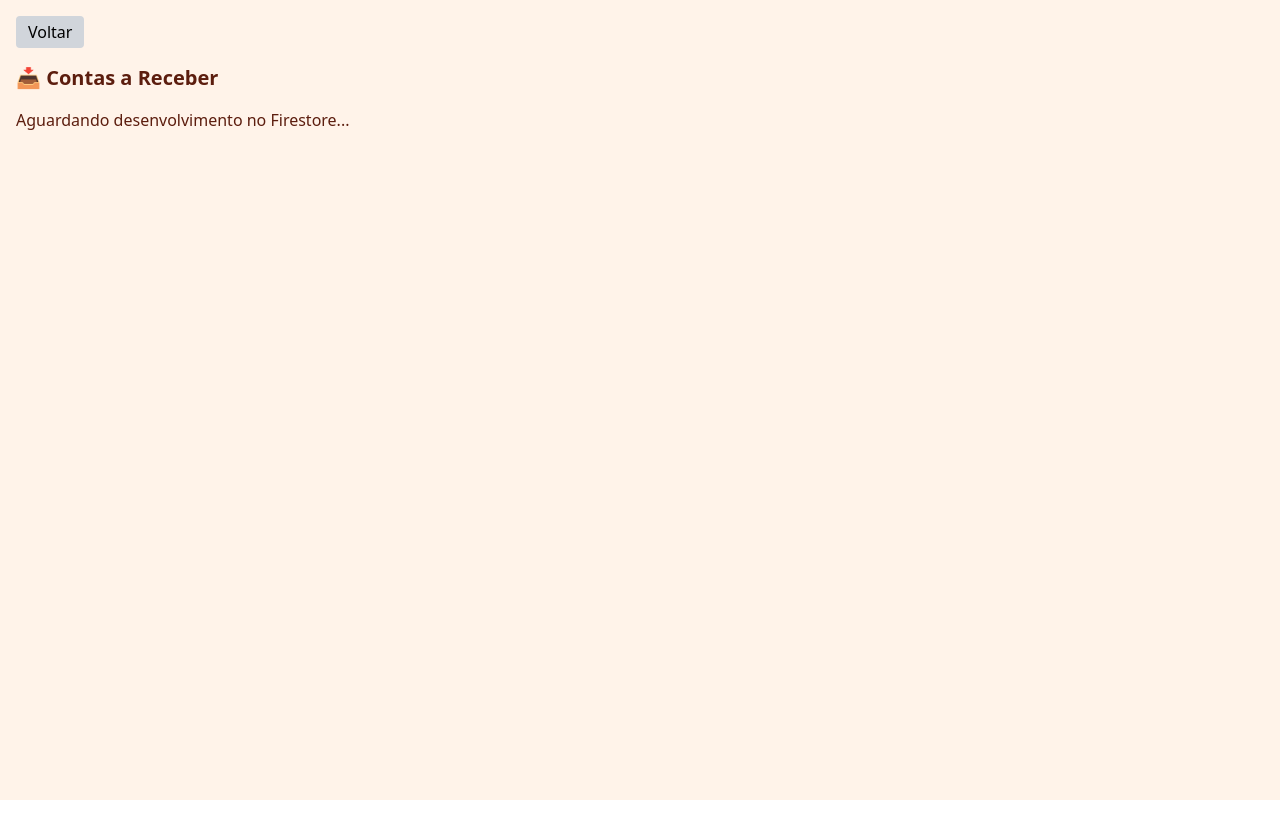
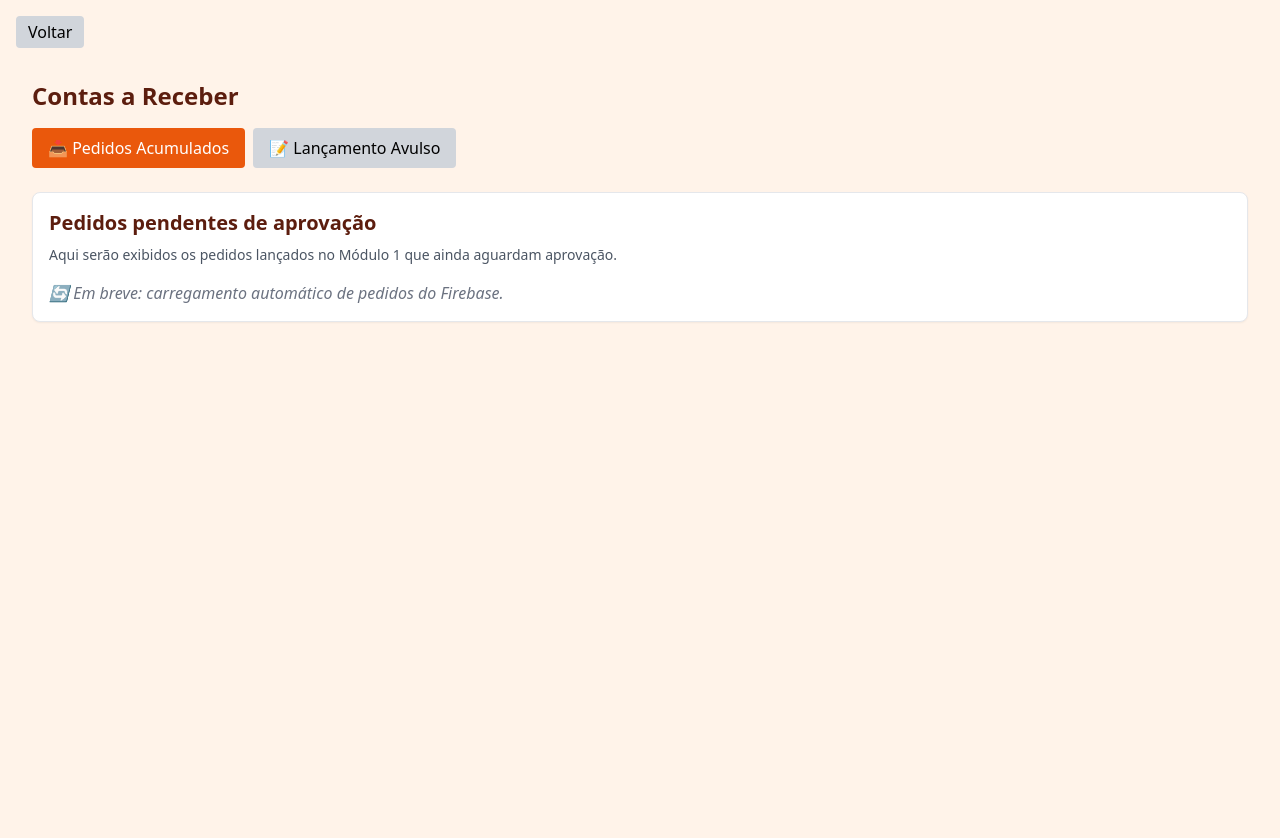
Before and after one commit to Ddnt2409/Dudunite-financeiro, a React (Vite) app: page / in a window 1280 px wide. Both pictures are taken after a click on the button "Contas a Receber". Shown: the top 838 px of the page. Before the commit the page ends 800 px from the top, so only its background shows below. Built offline with nearby package versions, Linux system fonts and the light colour scheme.

Commit message:
Update FnFin007_CtsReceber.jsx

```diff
--- a/src/components/financeiro/FnFin007_CtsReceber.jsx
+++ b/src/components/financeiro/FnFin007_CtsReceber.jsx
@@ -1,12 +1,90 @@
-import React from 'react';
+// === INÍCIO Rec01 – Tela Contas a Receber (Visual) ===
 
-const FnFin007_CtsReceber = () => {
+import React, { useState } from 'react';
+
+const ContasReceber = () => {
+  const [modo, setModo] = useState('pedidos'); // 'pedidos' ou 'avulso'
+
   return (
-    <div>
-      <h2 className="text-xl font-bold mb-4">📥 Contas a Receber</h2>
-      <p>Aguardando desenvolvimento no Firestore...</p>
+    <div className="p-4 bg-[#FFF3E9] min-h-screen text-[#5C1D0E]">
+      <h2 className="text-2xl font-bold mb-4">Contas a Receber</h2>
+
+      {/* Botões de Alternância */}
+      <div className="flex flex-wrap gap-2 mb-6">
+        <button
+          onClick={() => setModo('pedidos')}
+          className={`py-2 px-4 rounded ${modo === 'pedidos' ? 'bg-orange-600 text-white' : 'bg-gray-300 text-black'}`}
+        >
+          📥 Pedidos Acumulados
+        </button>
+        <button
+          onClick={() => setModo('avulso')}
+          className={`py-2 px-4 rounded ${modo === 'avulso' ? 'bg-orange-600 text-white' : 'bg-gray-300 text-black'}`}
+        >
+          📝 Lançamento Avulso
+        </button>
+      </div>
+
+      {/* MODO: PEDIDOS ACUMULADOS */}
+      {modo === 'pedidos' && (
+        <div className="border rounded-lg p-4 bg-white shadow-sm">
+          <h3 className="text-xl font-semibold mb-2">Pedidos pendentes de aprovação</h3>
+          <p className="text-sm mb-4 text-gray-600">Aqui serão exibidos os pedidos lançados no Módulo 1 que ainda aguardam aprovação.</p>
+          <div className="text-gray-500 italic">🔄 Em breve: carregamento automático de pedidos do Firebase.</div>
+        </div>
+      )}
+
+      {/* MODO: LANÇAMENTO AVULSO */}
+      {modo === 'avulso' && (
+        <div className="border rounded-lg p-4 bg-white shadow-sm">
+          <h3 className="text-xl font-semibold mb-2">Lançamento Avulso de Varejo</h3>
+          <p className="text-sm mb-4 text-gray-600">Use esse formulário para registrar uma venda de varejo manual.</p>
+
+          <form className="grid grid-cols-1 md:grid-cols-2 gap-4">
+            <div>
+              <label className="block text-sm mb-1">Produto</label>
+              <select className="w-full border border-gray-300 rounded p-2 bg-white">
+                <option>Selecione um produto</option>
+              </select>
+            </div>
+
+            <div>
+              <label className="block text-sm mb-1">Quantidade</label>
+              <input type="number" className="w-full border border-gray-300 rounded p-2" />
+            </div>
+
+            <div>
+              <label className="block text-sm mb-1">Valor Unitário</label>
+              <input type="number" step="0.01" className="w-full border border-gray-300 rounded p-2" />
+            </div>
+
+            <div>
+              <label className="block text-sm mb-1">Forma de Pagamento</label>
+              <select className="w-full border border-gray-300 rounded p-2 bg-white">
+                <option>PIX</option>
+                <option>Espécie</option>
+                <option>Cartão</option>
+                <option>Boleto</option>
+              </select>
+            </div>
+
+            <div>
+              <label className="block text-sm mb-1">Vencimento</label>
+              <input type="date" className="w-full border border-gray-300 rounded p-2" />
+            </div>
+          </form>
+
+          <div className="mt-6">
+            <button className="bg-orange-600 hover:bg-orange-700 text-white py-2 px-4 rounded">
+              💾 Lançar no Contas a Receber
+            </button>
+          </div>
+        </div>
+      )}
     </div>
   );
 };
 
-export default FnFin007_CtsReceber;
+export default ContasReceber;
+
+// === FIM Rec01 ===
```
